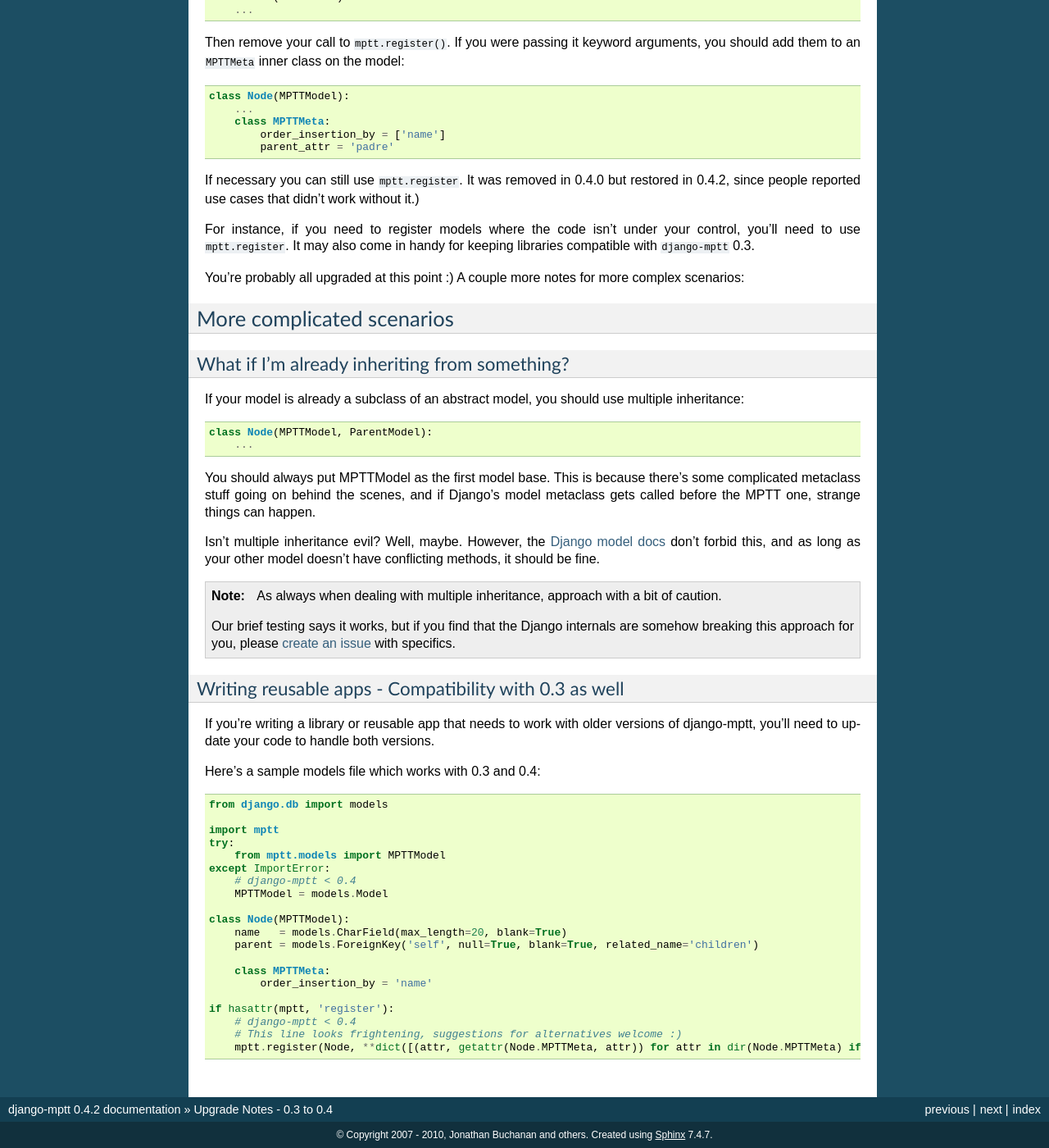
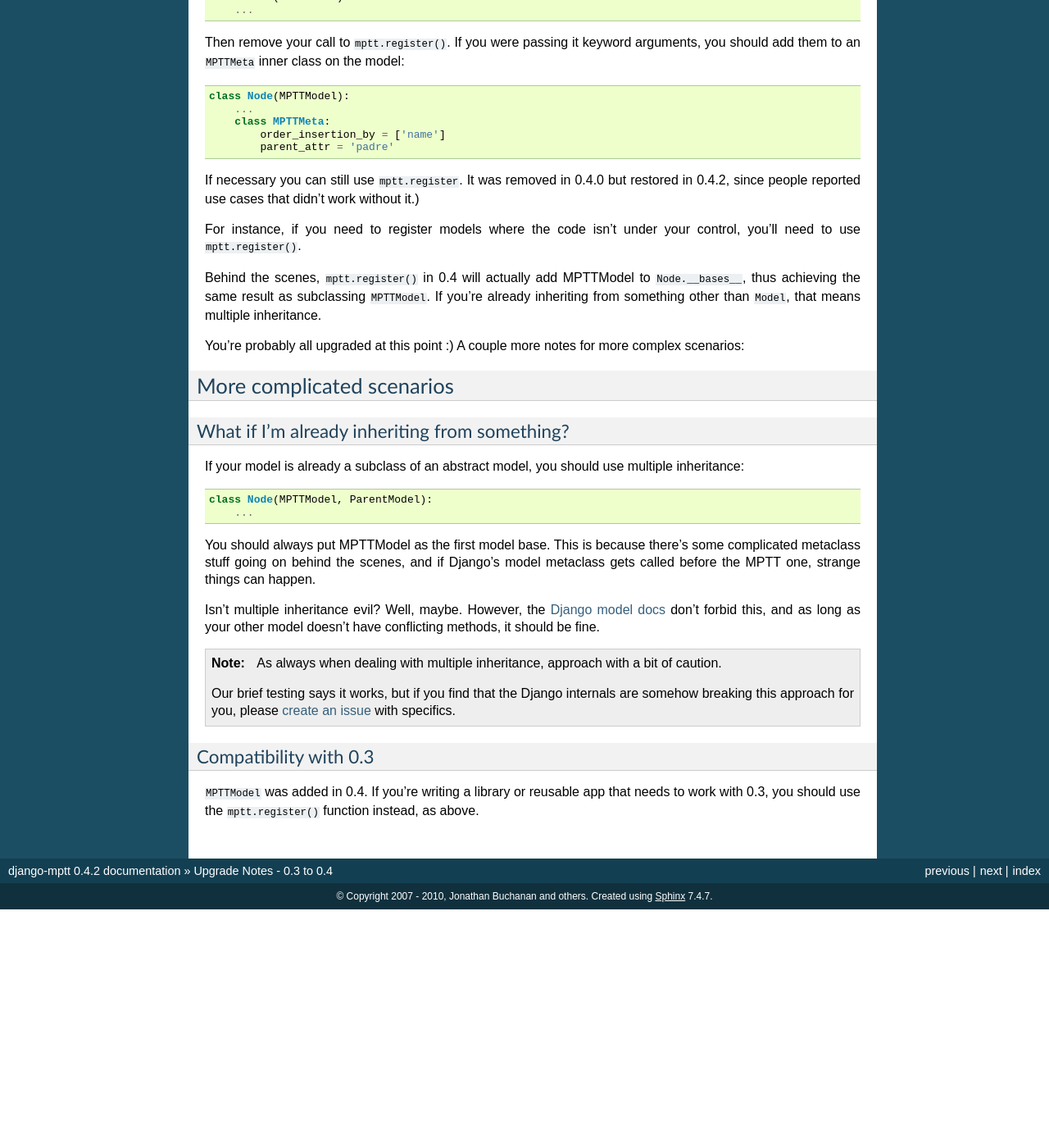
Before and after one commit to django-mptt/django-mptt, a Sphinx documentation site: the page built from docs/upgrade.txt, in a window 1280 px wide and 1400 px high, scrolled down 764 px. Shown: the whole window at 82% size. Built offline with Sphinx 7.4.7, drawn with Linux system fonts in a browser that asks for light colours; after the commit the page ends 1873 px from its top, so only the background shows below that; some of the changed text lies outside the part shown.

Commit message:
update upgrade doc to reflect current state of mptt.register(), closes GH-21

```diff
--- a/docs/upgrade.txt
+++ b/docs/upgrade.txt
@@ -52,8 +52,11 @@ Then remove your call to ``mptt.register()``. If you were passing it keyword arg
 
 If necessary you can still use ``mptt.register``. It was removed in 0.4.0 but restored in 0.4.2, since people reported use cases that didn't work without it.)
 
-For instance, if you need to register models where the code isn't under your control, you'll need to use ``mptt.register``.
-It may also come in handy for keeping libraries compatible with ``django-mptt`` 0.3.
+For instance, if you need to register models where the code isn't under your control, you'll need to use ``mptt.register()``.
+
+Behind the scenes, ``mptt.register()`` in 0.4 will actually add MPTTModel to ``Node.__bases__``,
+thus achieving the same result as subclassing ``MPTTModel``.
+If you're already inheriting from something other than ``Model``, that means multiple inheritance.
 
 You're probably all upgraded at this point :) A couple more notes for more complex scenarios:
 
@@ -86,31 +89,8 @@ Isn't multiple inheritance evil? Well, maybe. However, the
 .. _`Django model docs`: http://docs.djangoproject.com/en/dev/topics/db/models/#multiple-inheritance
 
 
-Writing reusable apps - Compatibility with 0.3 as well
-------------------------------------------------------
+Compatibility with 0.3
+----------------------
 
-If you're writing a library or reusable app that needs to work with older versions of django-mptt,
-you'll need to update your code to handle both versions.
-
-Here's a sample models file which works with 0.3 and 0.4::
-
-    from django.db import models
-
-    import mptt
-    try:
-        from mptt.models import MPTTModel
-    except ImportError:
-        # django-mptt < 0.4
-        MPTTModel = models.Model
-
-    class Node(MPTTModel):
-        name   = models.CharField(max_length=20, blank=True)
-        parent = models.ForeignKey('self', null=True, blank=True, related_name='children')
-
-        class MPTTMeta:
-            order_insertion_by = 'name'
-
-    if hasattr(mptt, 'register'):
-        # django-mptt < 0.4
-        # This line looks frightening, suggestions for alternatives welcome :)
-        mptt.register(Node, **dict([(attr, getattr(Node.MPTTMeta, attr)) for attr in dir(Node.MPTTMeta) if attr[:1] != '_']))
+``MPTTModel`` was added in 0.4. If you're writing a library or reusable app that needs to work with 0.3,
+you should use the ``mptt.register()`` function instead, as above.
```
